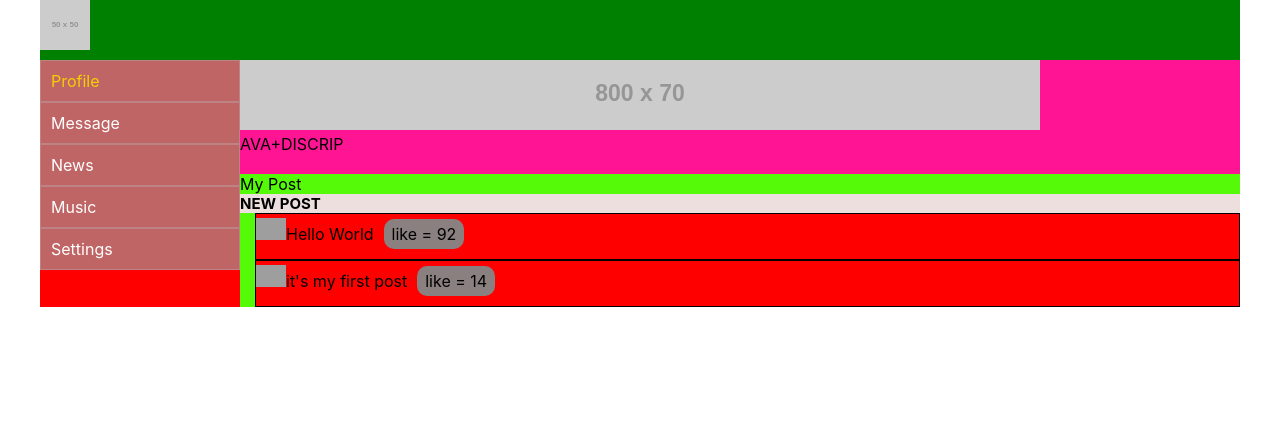
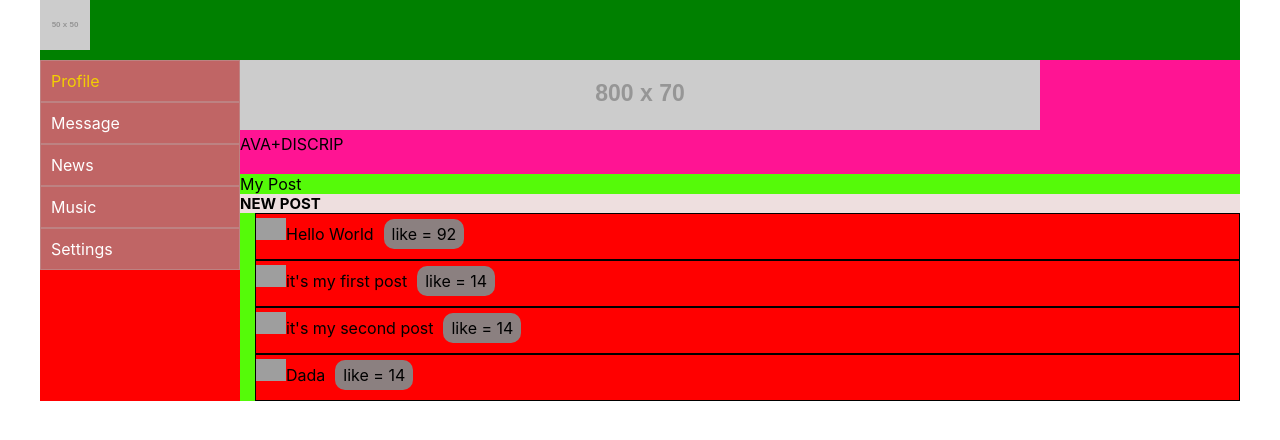
Before and after one commit to TuzovArtem/React-kamasutra, a React (Create React App) app: page /profile in a window 1280 px wide. Shown: the top 440 px of the page. Built offline with nearby package versions, Linux system fonts and the light colour scheme; grey boxes are pictures that could not be loaded.

Commit message:
refact: use .map for Data massive.lesson 25

```diff
--- a/src/Components/Dialogs/Dialogs.jsx
+++ b/src/Components/Dialogs/Dialogs.jsx
@@ -35,30 +35,21 @@ let dialogsData = [
   {id:4, name:'Sasha'},
   {id:5, name:'Lena'},
 ]
-
-
 let messagesData = [
   {id:1, message:'Hi', likeCount:12},
   {id:2, message:'Hellow, how are you?',likeCount:1234},
+]
+let dialogsElements = dialogsData.map( dialog => <Dialog name={dialog.name}  id={dialog.id}/>);
+let messageElements = messagesData.map( messageEl => <Message message ={messageEl.message} likeCount={messageEl.likeCount} /> )
 
-]
+
     return(
       <div className={s.dialogs}>
         <div className={s.dialogs_items }>
-
-          <Dialog name={dialogsData[0].name}  id={dialogsData[0].id}/>
-          <Dialog name={dialogsData[1].name} id={dialogsData[1].id}/>
-          <Dialog name='Ivan'  id='3'/>
-          <Dialog name='Lena'  id='4'/>
-          <Dialog name='Ura'  id='5'/>
-
-
+          {dialogsElements}
         </div>
-
         <div className={s.messages}>
-         <Message message ={messagesData[0].message} likeCount={messagesData[0].likeCount} />
-         <Message message ={messagesData[1].message} likeCount={messagesData[1].likeCount}/>
-         <Message message = '3-Lorem ipsum dolor sit amet, consectetur adipisicing elit. Quisquam, quasi.qfrawfawfawfwq' />
+          {messageElements}
         </div>
       </div>
     );
--- a/src/Components/Profile/MyPosts/MyPost.jsx
+++ b/src/Components/Profile/MyPosts/MyPost.jsx
@@ -1,6 +1,6 @@
 
-import s from './MyPost.module.css'
-import Post from './Post/Post'
+import s from './MyPost.module.css';
+import Post from './Post/Post';
 
 
 const MyPosts =  (props) => {
@@ -8,8 +8,11 @@ const MyPosts =  (props) => {
   let postData = [
     {id:1, message:'Hello World', likeCount:92},
     {id:2, message:'it\'s my first post',likeCount:14},
+    {id:3, message:'it\'s my second post',likeCount:14},
+    {id:4, message:'Dada',likeCount:14},
+  ];
 
-  ]
+  let posts = postData.map( p => <Post  message={p.message} likeCount={p.likeCount}/>);
 
   return (
   <div className = {s.item}>
@@ -20,10 +23,7 @@ const MyPosts =  (props) => {
     </div>
 
     <div className={s.posts}>
-      <Post  message={postData[0].message} likeCount={postData[0].likeCount}/>
-      <Post  message={postData[1].message} likeCount={postData[1].likeCount}/>
-
-
+      {posts}
     </div>
   </div>
   )
```
